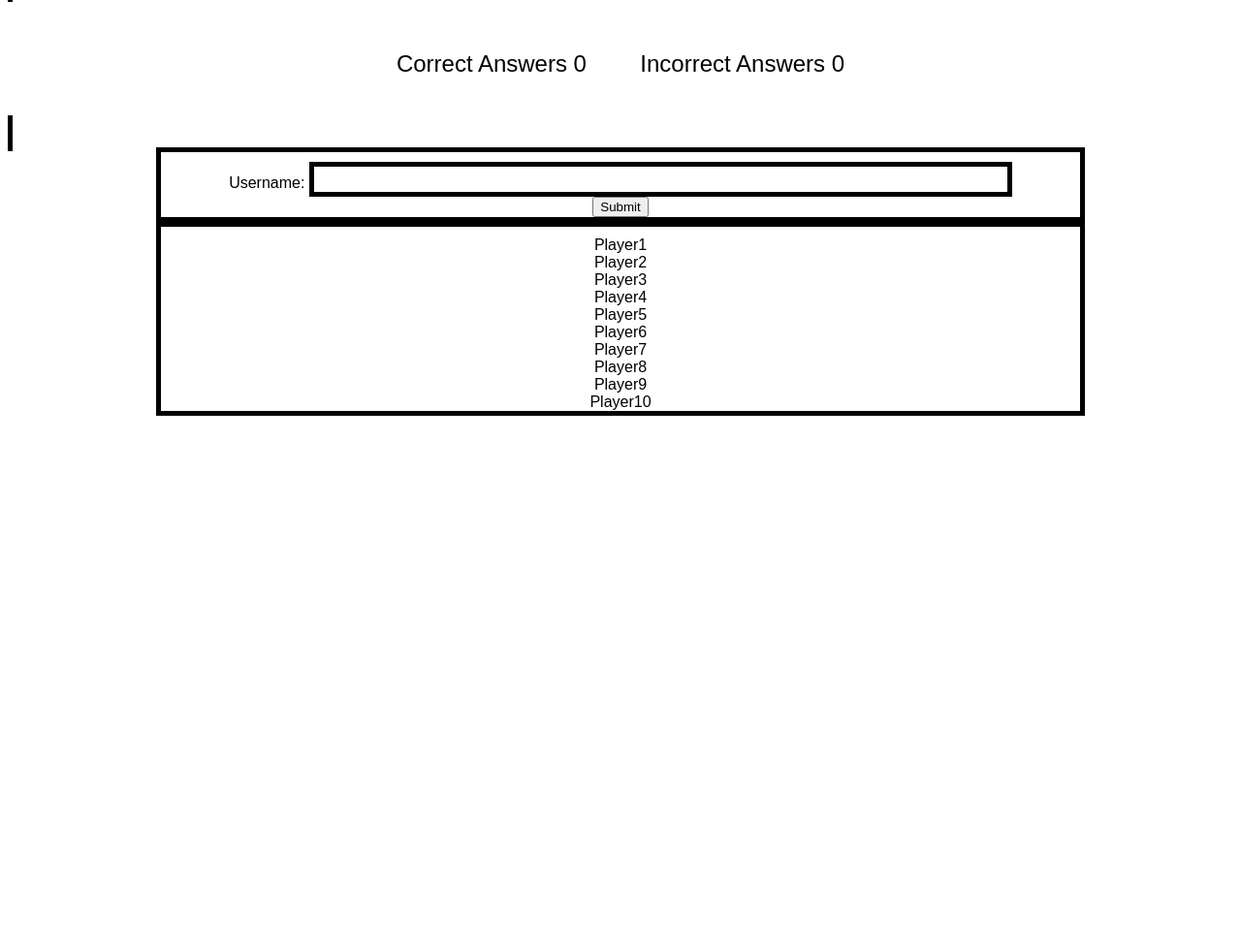
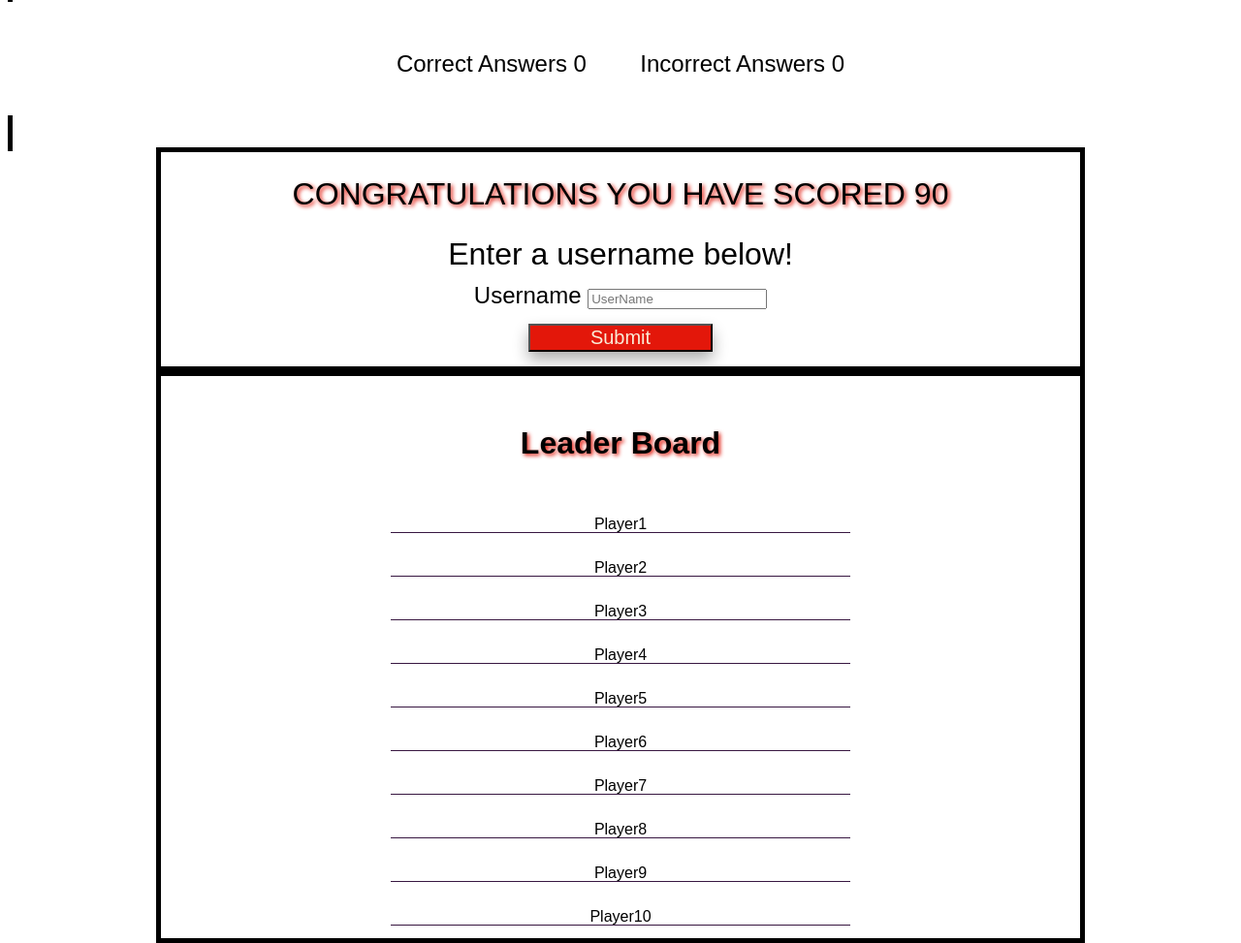
Before and after one commit to Martiless/quiz-time, a plain HTML site: page index.html in a window 1280 px wide. Shown: the part 771-1744 px from the top of the page at 97% size. Before the commit the page ends 1208 px from the top, so only its background shows below. Drawn offline with Linux system fonts and the light colour scheme; a script that the page names is missing; a web font is replaced by a local one.

Commit message:
Add styling to username and leaderboard panels

```diff
--- a/assets/css/style.css
+++ b/assets/css/style.css
@@ -188,7 +188,7 @@ body {
 }
 
 /* Username Area */
-#username {
+#username-area {
     text-align: center;
     width: 75%;
     border: 5px solid black;
@@ -197,6 +197,37 @@ body {
     ;
 }
 
+.congrats-message {
+    font-size: xx-large;
+    text-shadow: 2px 2px 4px #E3170A;
+    padding: 15px;
+}
+
+.enter-name {
+    font-size: xx-large;
+    padding: inherit;
+
+}
+
+.username {
+    font-size: x-large;
+    padding: inherit;
+}
+
+#username-submit-btn {
+    font-size: 20px;
+    background-color: #E3170A;
+    box-shadow: 0 8px 16px 0 rgb(0 0 0 / 32%);
+    color: antiquewhite;
+    width: 20%;
+    margin: 15px;
+    cursor: pointer;
+}
+
+#username-submit-btn:hover {
+    background-color: antiquewhite;
+    color: #E3170A;
+}
 
 /* Leader Board Area */
 #leader-board {
@@ -205,5 +236,26 @@ body {
     border: 5px solid black;
     margin: auto;
     padding-top: 10px;
-    ;
 }
+#board-header {
+    font-size: xx-large;
+    text-shadow: 2px 2px 4px #E3170A;
+    padding: 15px;
+}
+
+#container {
+	width: auto;
+	height: auto;
+}
+
+.row {
+	display: inline;
+	border-bottom: 1px solid #381741;
+}
+
+.name {
+	position: relative;
+	display: inline-block;
+	width: 50%;
+	line-height: 45px;
+}
--- a/index.html
+++ b/index.html
@@ -48,17 +48,24 @@
         </div>
     </setion>
 
-    <section id="username">
-        <form id="add-username" method="POST" action="">
+    <section id="username-area">
+        <div class="congrats-message">
+            CONGRATULATIONS YOU HAVE SCORED <span id=user-score>90</span><br>
+            </div>
+            <div class="enter-name">
+            Enter a username below!<br></div>
         <div class="username">
-                <label for="username">Username:</label>
-                <input id="username" name="username" type="text" required>
+            <form id="add-username" method="POST" action=""></form>
+            <form method="GET" target="_blank" rel="noopner">
+                <label for="username">Username</label>
+                <input type="text" id="username" name="username" class="input" placeholder="UserName" required><br>
         </div>
         <input type="submit" id="username-submit-btn">
     </section>
 
 
     <section id="leader-board">
+        <h1 id="board-header">Leader Board</h1>
         <div id="container">
             <div class="row">
                 <div class="name"><span id="Player1">Player1</span></div>
```
Lines whose indentation alone changed are shown as unchanged.
